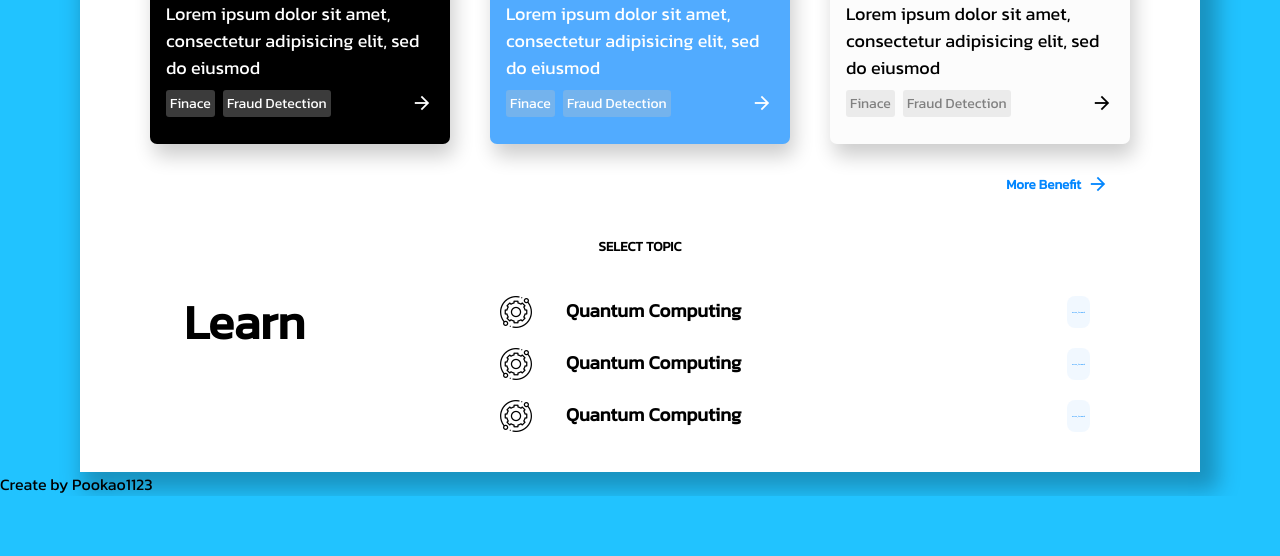
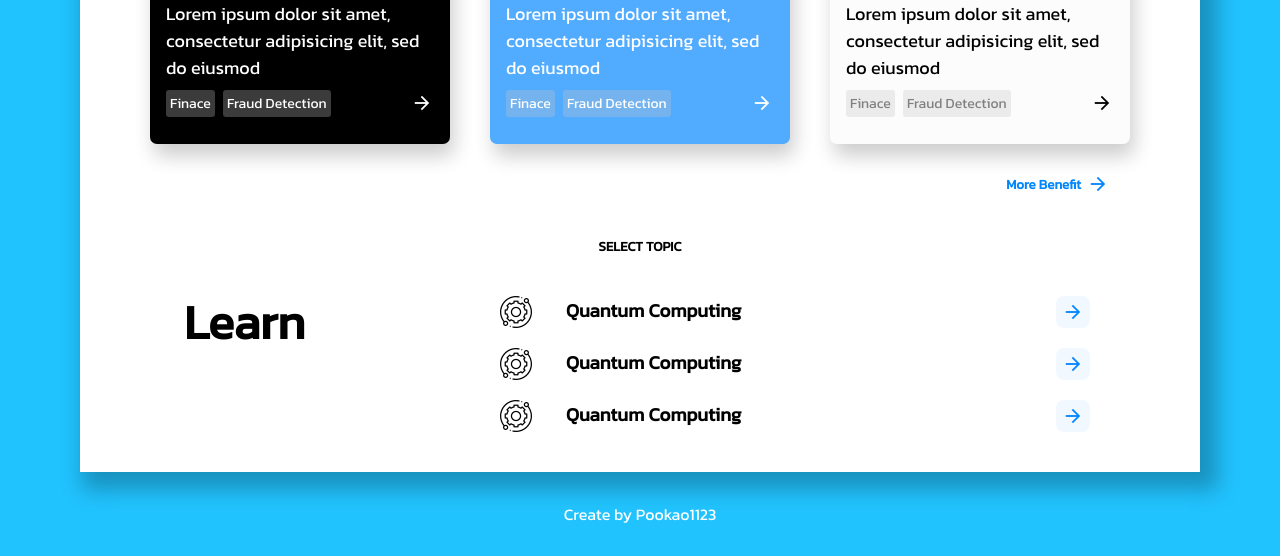
Before and after one commit to pookao1123/html-css-clone-design, a plain HTML site: page index.html in a window 1280 px wide. Shown: the part 604-1160 px from the top of the page. Before the commit the page ends 1100 px from the top, so only its background shows below. Drawn offline with nearby package versions, Linux system fonts and the light colour scheme.

Commit message:
button-fix

```diff
--- a/index.html
+++ b/index.html
@@ -105,7 +105,7 @@
 						<img src="./technical-support.png" alt="">
 						<h3>Quantum Computing</h3>
 						<button >
-							<span class="material-symbols-outlined-small" style="color:#0286FE;">
+							<span class="material-symbols-outlined" style="color:#0286FE;">
 							arrow_forward
 							</span>
 						</button>
@@ -114,7 +114,7 @@
 						<img src="./technical-support.png" alt="">
 						<h3>Quantum Computing</h3>
 						<button >
-							<span class="material-symbols-outlined-small" style="color:#0286FE; ">
+							<span class="material-symbols-outlined" style="color:#0286FE; ">
 							arrow_forward
 							</span>
 						</button>
@@ -123,7 +123,7 @@
 						<img src="./technical-support.png" alt="">
 						<h3>Quantum Computing</h3>
 						<button>
-							<span class="material-symbols-outlined-small" style="color:#0286FE; ">
+							<span class="material-symbols-outlined" style="color:#0286FE; ">
 							arrow_forward
 							</span>
 						</button>
@@ -131,7 +131,7 @@
 				</div>
 			</div>
 		</div>
-		<footer>
+		<footer style="padding: 30px;text-align: center;color:white;">
 			Create by Pookao1123
 		</footer>
 	</body>
```
